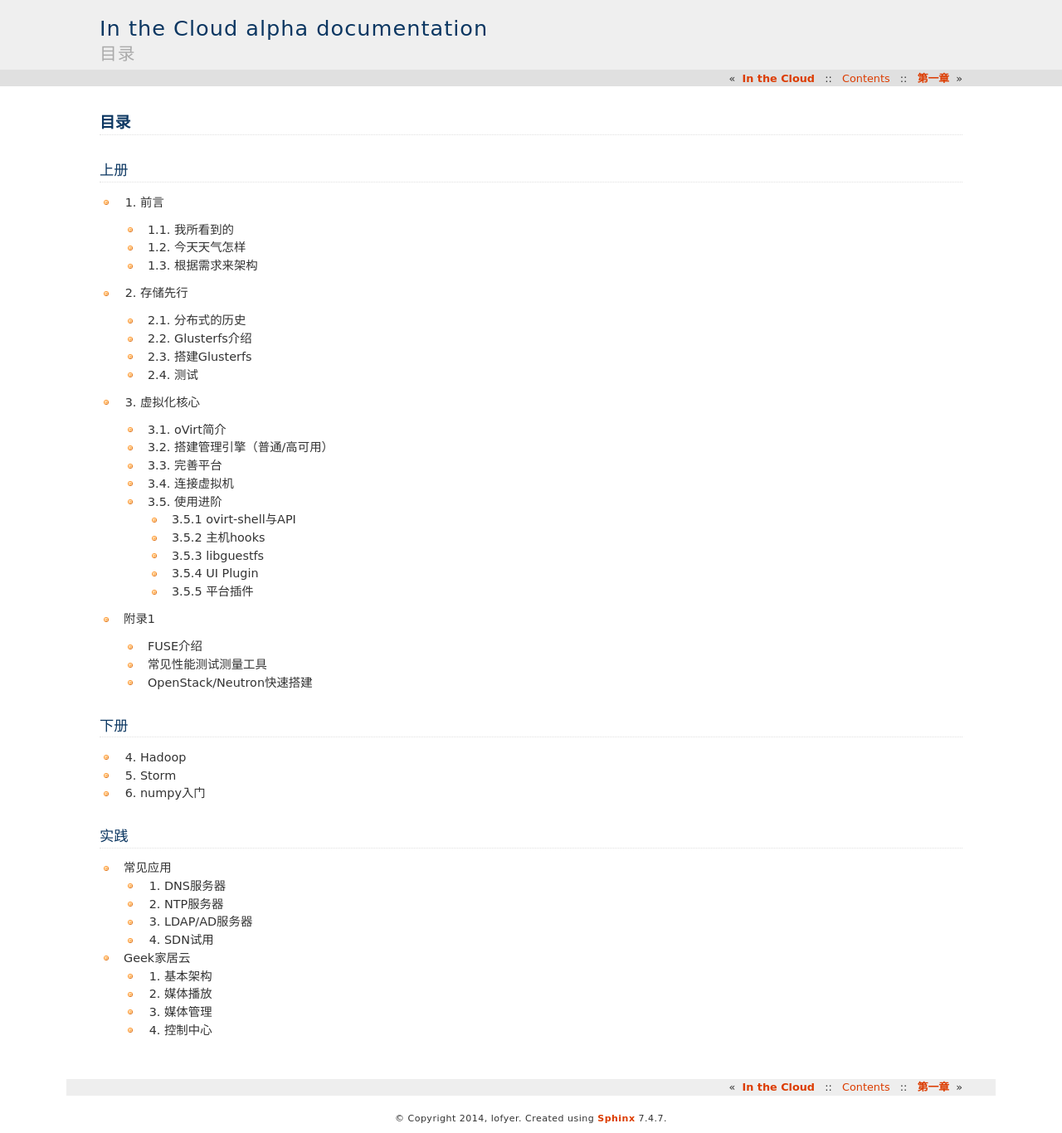
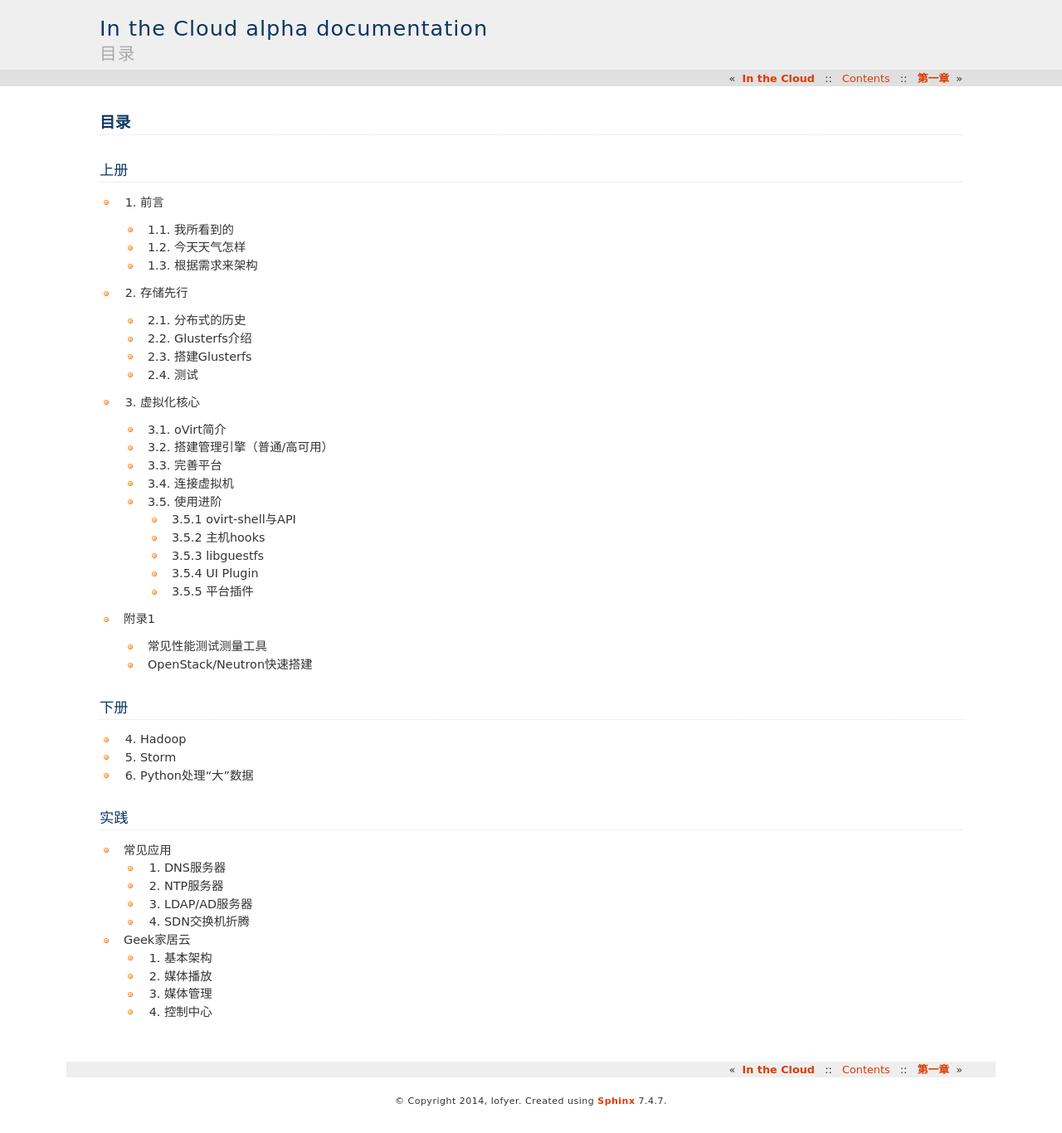
Before and after one commit to lofyer/InTheCloud, a Sphinx documentation site: the page built from source/posts/ch00.rst, in a window 1280 px wide. Shown: the whole page at 83% size. Built offline with Sphinx 7.4.7, drawn with Linux system fonts in a browser that asks for light colours; formulas are drawn with MathJax 3; after the commit the page ends 1344 px from its top, so only the background shows below that.

Commit message:
修改目录

```diff
--- a/source/posts/ch00.rst
+++ b/source/posts/ch00.rst
@@ -48,8 +48,6 @@
 
 - 附录1
 
-  + FUSE介绍
-
   + 常见性能测试测量工具
 
   + OpenStack/Neutron快速搭建
@@ -62,7 +60,7 @@
 
 - 5. Storm
 
-- 6. numpy入门
+- 6. Python处理“大”数据
 
 --------
 实践
@@ -76,7 +74,7 @@
 
   + 3. LDAP/AD服务器
 
-  + 4. SDN试用
+  + 4. SDN交换机折腾
 
 - Geek家居云
 
```
